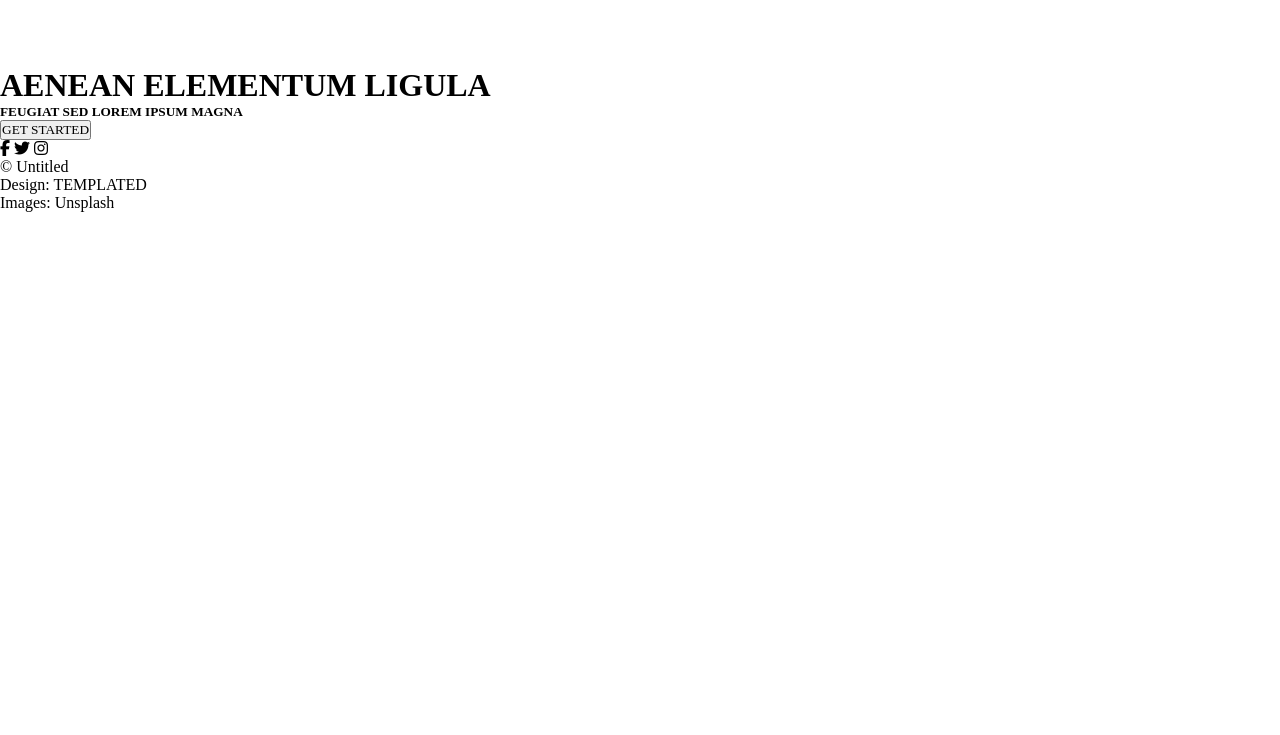
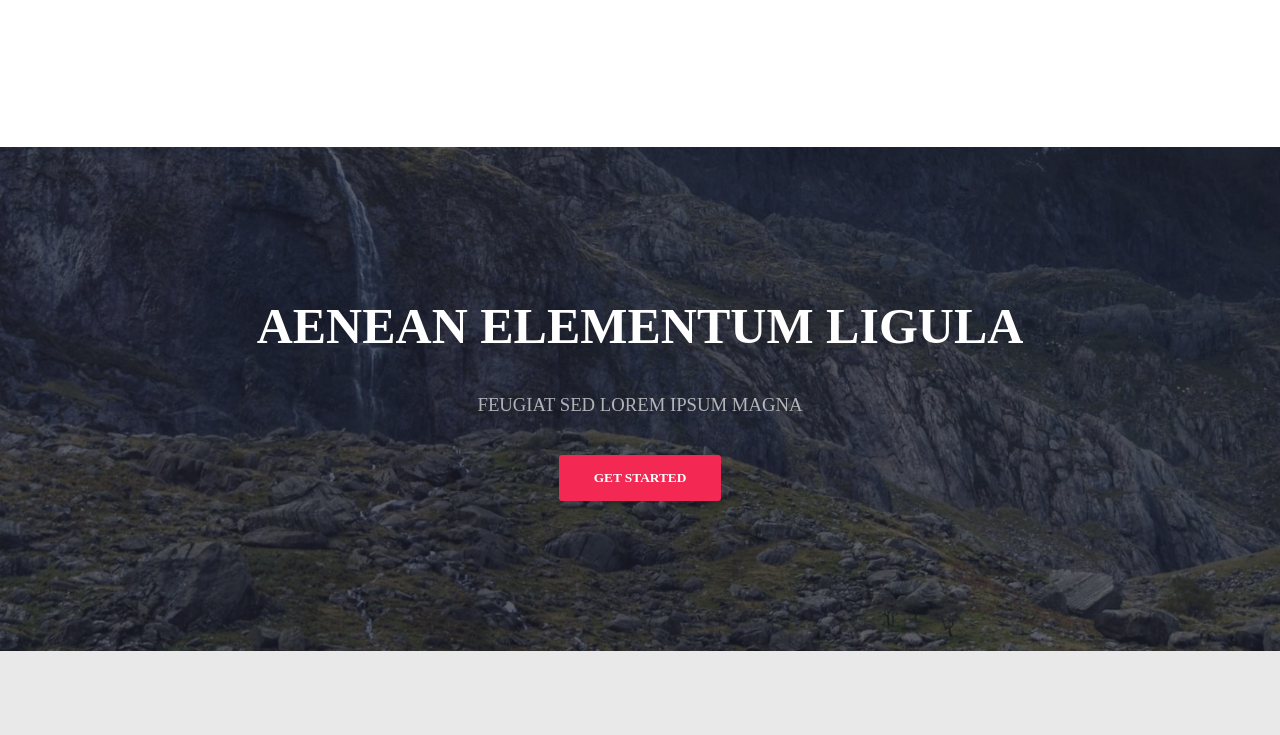
Before and after one commit to LoicLeTeno/Exo3SpacialSass, a plain HTML site: page index.html in a window 1280 px wide. Shown: the part 2985-3720 px from the top of the page. Before the commit the page ends 3197 px from the top, so only its background shows below. Drawn offline with Linux system fonts and the light colour scheme; a web font is replaced by a local one.

Commit message:
fin footer

```diff
--- a/index.html
+++ b/index.html
@@ -104,7 +104,7 @@
         <div class="ligne">
         <!-- IMAGE 1 -->
             <div class="paraImage">
-                <div>
+                <div class="right">
                     <p>LOREM IPSUM</p>
 
                     <p>LOREM IPSUM DOLOR SIT</p>
@@ -133,7 +133,7 @@
         <div class="ligne">
         <!-- IMAGE 3 -->
             <div class="paraImage">
-                <div>
+                <div class="right">
                     <p>LAUDANTIUM FUGIT</p>
 
                     <p>POSSIMUS EX REPREHENDERIT EAQUE</p>
@@ -163,14 +163,17 @@
 <!-- FOOTER -->
     <footer>
     <!-- BACKGROUND IMAGE -->
-        <div id="bg-imag">
-        <!-- TITRE CENTRAL -->
-            <div id="paraStartEnd">
-                <h1>AENEAN ELEMENTUM LIGULA</h1>
+        <div id="bg-img">
+            <!-- FILTER -->
+            <div id="filterImage">
+                <!-- TITRE CENTRAL -->
+                <div id="paraStartEnd">
+                    <h1>AENEAN ELEMENTUM LIGULA</h1>
 
-                <h5>FEUGIAT SED LOREM IPSUM MAGNA</h5>
+                    <h3>FEUGIAT SED LOREM IPSUM MAGNA</h3>
 
-                <button id="redButton">GET STARTED</button>
+                    <button id="redButton">GET STARTED</button>
+                </div>
             </div>
         </div>
 
--- a/src/sass/module/_footer.scss
+++ b/src/sass/module/_footer.scss
@@ -0,0 +1,81 @@
+// FOOTER
+#bg-img {
+    background-image: url(../../../public/img/banner.jpg);
+
+    background-repeat: no-repeat;
+    background-size: cover;
+    background-position: center;
+
+    #filterImage {
+        background-color: rgba(28, 28, 39, 0.7);
+
+        #paraStartEnd {
+            text-align: center;
+            padding: 150px 0;
+
+            h1 {
+                color: white;
+
+                font-size: 50px;
+                font-weight: bolder;
+
+                margin-bottom: 35px;
+            }
+            h3 {
+                color: $colorHeader;
+
+                font-weight: lighter;
+                line-height: 30px;
+
+                margin-bottom: 35px;
+            }
+            #redButton {
+                background-color: $redButton;
+                color: white;
+
+                font-weight: bold;
+
+                border: none;
+                border-radius: 3px 3px 3px 3px;
+
+                padding: 15px 35px;
+            }
+        }
+    }
+}
+
+// FOOTER SOCIAUX
+#footerSociaux {
+    background-color: rgb(233, 233, 233);
+
+    padding: 100px 0;
+
+    .iconSociaux {
+        color: rgba(0, 0, 0, 0.4);
+
+        text-align: center;
+        font-size: 30px;
+
+        margin-bottom: 40px;
+
+        i:nth-of-type(2) {
+            margin: 0  50px;
+        }
+    }
+    .copyright {
+        display: flex;
+        justify-content: center;
+
+        p {
+            color: rgba(0, 0, 0, 0.3);
+
+            font-weight: bold;
+
+            padding: 10px 40px;
+        }
+        p:nth-of-type(2) {
+            border-right: solid 1px rgba(0, 0, 0, 0.3);
+            border-left: solid 1px rgba(0, 0, 0, 0.3);
+        }
+    }
+}
--- a/src/sass/module/_section3.scss
+++ b/src/sass/module/_section3.scss
@@ -4,6 +4,7 @@
 
     margin-left: auto;
     margin-right: auto;
+    margin-bottom: 150px;
 
     .titreSection3 {
         margin-top: 100px;
@@ -32,8 +33,6 @@
             display: flex;
 
             div {
-                text-align: right;
-
                 width: 400px;
 
                 p:nth-of-type(1) {
@@ -54,6 +53,9 @@
                     line-height: 30px;
                 }
             }
+            div.right {
+                text-align: right;
+            }
             img {
                 border: solid 8px rgb(233, 233, 233);
                 border-radius: 100%;
```
Also changed, not shown: public/css/app.css.
